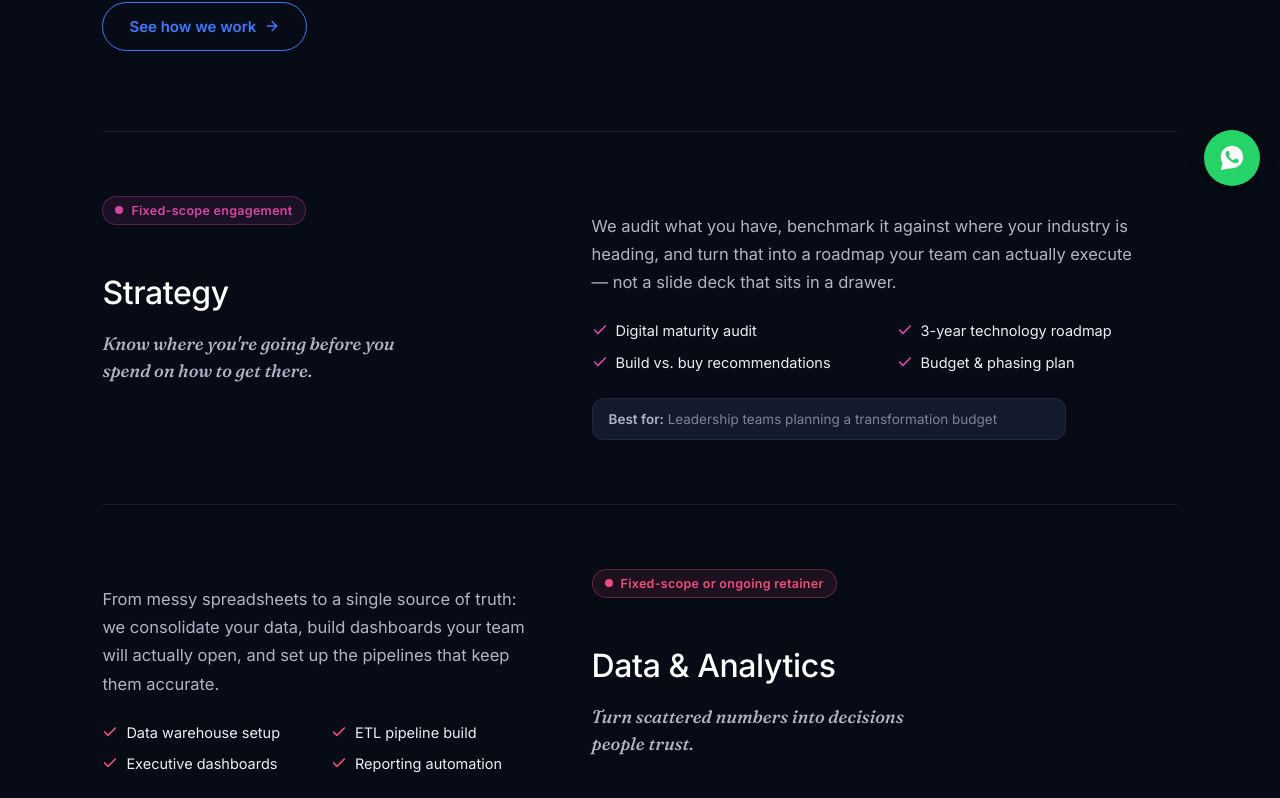
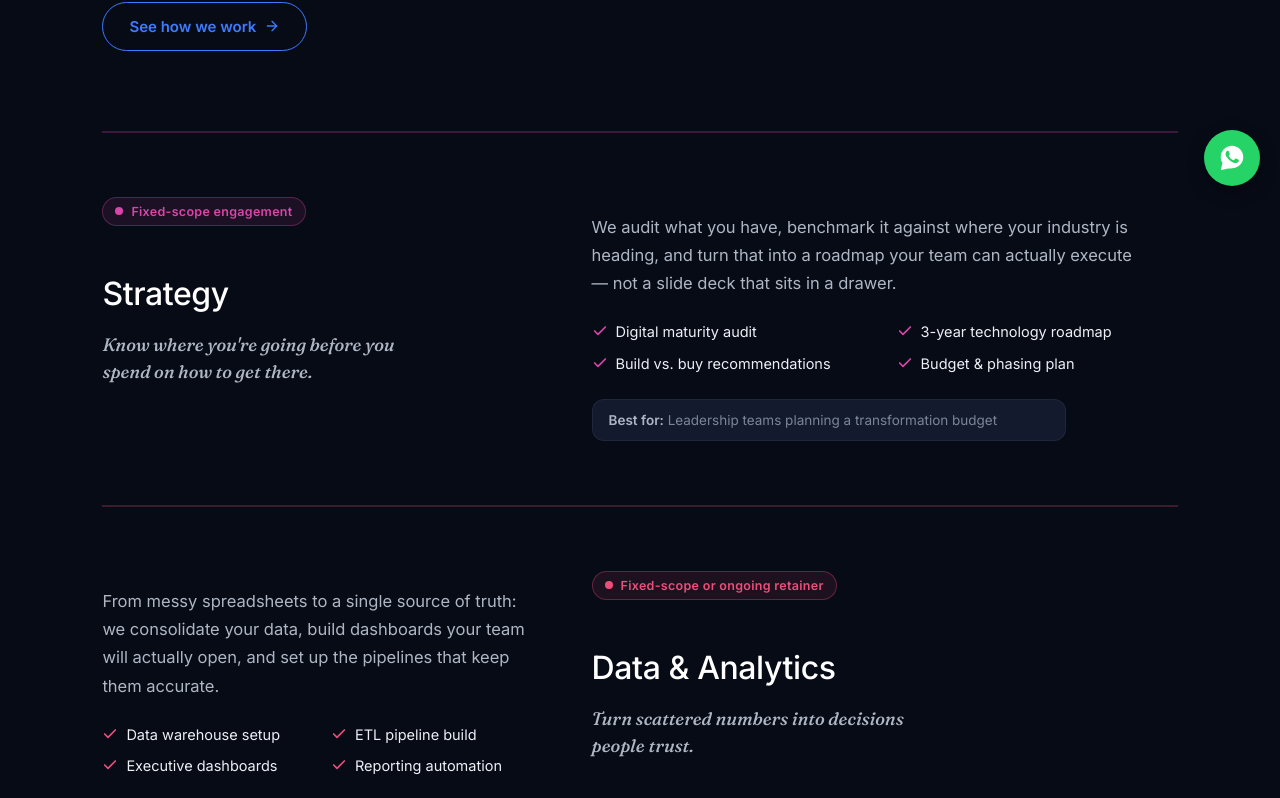
Before and after one commit to yousafbinkhalid-hash/digitize-pk, a React (Vite) app: page /services in a window 1280 px wide. Shown: the part 594-1392 px from the top of the page. Built offline with nearby package versions, Linux system fonts and the light colour scheme.

Commit message:
Update content

```diff
--- a/src/components/ServicesPage.jsx
+++ b/src/components/ServicesPage.jsx
@@ -373,7 +373,7 @@ function ServiceDetail({ service, index, isMobile }) {
         gap: isMobile ? 20 : 56,
         alignItems: "start",
         padding: isMobile ? "40px 0" : "64px 0",
-        borderTop: "1px solid rgba(255,255,255,0.07)",
+        borderTop: `2px solid ${service.color}40`,
         ...revealStyle,
       }}
     >
```
